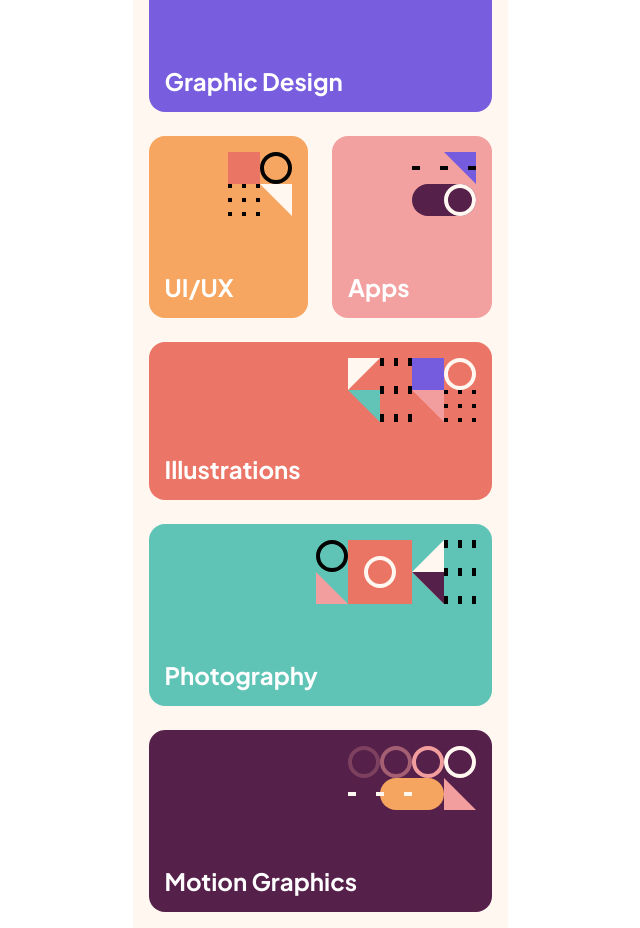
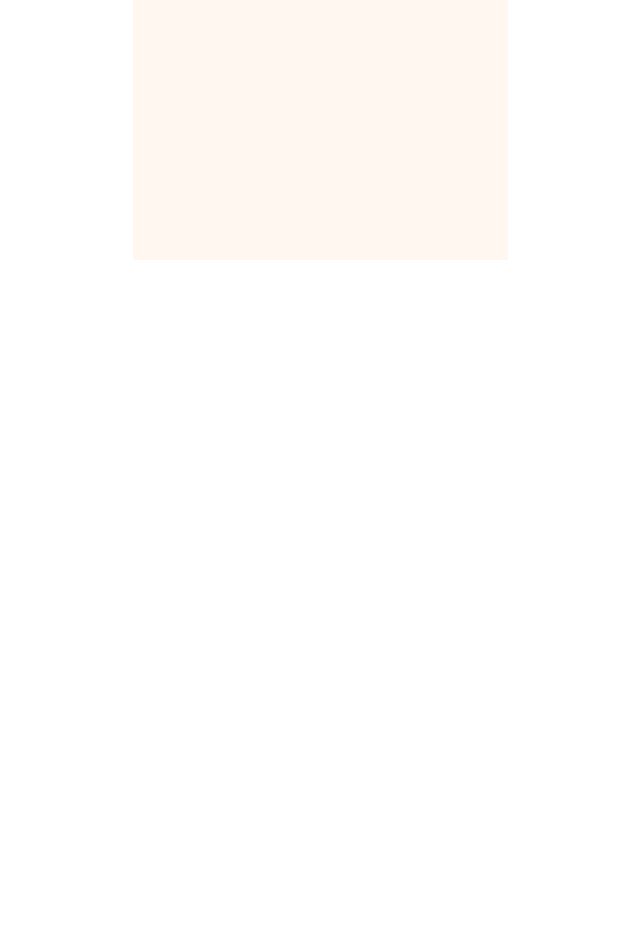
Before and after one commit to gmagnenat/single-page-design-portfolio, a React (Vite) app: page / in a window 1280 px wide. Shown: the part 540-1468 px from the top of the page, without its empty margins (320-960 px from the left). After the commit the page ends 800 px from the top, so only its background shows below. Built offline with nearby package versions, Linux system fonts and the light colour scheme.

Commit message:
Revert "Add grid system for the skillCards, add styling for the skills"
This reverts commit c8ae2973987482046349ddd4533fb48c0e74d38c.

```diff
--- a/src/components/SkillCard/SkillCard.jsx
+++ b/src/components/SkillCard/SkillCard.jsx
@@ -1,9 +1,9 @@
 import React from 'react';
 import './SkillCard.scss';
 
-const SkillCard = ({ image, skill, bgColor, className }) => {
+const SkillCard = ({ image, skill, bgColor }) => {
     return (
-        <div className={`skillCard bg-${bgColor} ${className}`}>
+        <div className={`skillCard bg-${bgColor}`}>
             <img className="skillCard__image" src={image} alt="" />
             <p className="skillCard__text">{skill}</p>
         </div>
--- a/src/components/SkillCard/SkillCard.scss
+++ b/src/components/SkillCard/SkillCard.scss
@@ -6,15 +6,18 @@
     display: flex;
     flex-direction: column;
     color: variables.$clr-neutral-100;
+}
 
-    &__image {
-        margin-left: auto;
-        max-height: 4rem;
-    }
+.skillCard__image {
+    margin-left: auto;
+    padding: variables.$fs-4 variables.$fs-4 0 0;
 }
 
 .skillCard__text {
     margin-top: auto;
+    // color: variables.$clr-white;
+    // color: #000; //temporary
     font-weight: variables.$fw-bold;
     font-size: variables.$fs-9;
+    padding-left: variables.$fs-4;
 }
--- a/src/components/Skills/Skills.jsx
+++ b/src/components/Skills/Skills.jsx
@@ -1,52 +1,17 @@
 import React from 'react';
+import './Skills.scss';
 import SkillCard from '../SkillCard/SkillCard';
-import imgGraphicDesign from '../../assets/pattern-graphic-design.svg';
-import imgIllustrations from '../../assets/pattern-illustrations.svg';
-import imgMotionGraphics from '../../assets/pattern-motion-graphics.svg';
-import imgPhotography from '../../assets/pattern-photography.svg';
-import imgUiUx from '../../assets/pattern-ui-ux.svg';
-import imgApps from '../../assets/pattern-apps.svg';
-import './Skills.scss';
+import img1 from '../../assets/pattern-graphic-design.svg';
+import img2 from '../../assets/pattern-illustrations.svg';
+import img3 from '../../assets/pattern-motion-graphics.svg';
+import img4 from '../../assets/pattern-photography.svg';
+import img5 from '../../assets/pattern-ui-ux.svg';
+import img6 from '../../assets/pattern-apps.svg';
 
 const Skills = () => {
     return (
         <div className="skills_grid">
-            <SkillCard
-                image={imgGraphicDesign}
-                skill={'Graphic Design'}
-                bgColor="blue"
-                className="col-12"
-            />
-            <SkillCard
-                image={imgUiUx}
-                skill={'UI/UX'}
-                bgColor="yellow"
-                className="col-6"
-            />
-            <SkillCard
-                image={imgApps}
-                skill={'Apps'}
-                bgColor="pink"
-                className="col-6"
-            />
-            <SkillCard
-                image={imgIllustrations}
-                skill={'Illustrations'}
-                bgColor="orange"
-                className="col-12"
-            />
-            <SkillCard
-                image={imgPhotography}
-                skill={'Photography'}
-                bgColor="cyan"
-                className="col-12"
-            />
-            <SkillCard
-                image={imgMotionGraphics}
-                skill={'Motion Graphics'}
-                bgColor="purple"
-                className="col-12"
-            />
+            <SkillCard image={img1} skill={'Graphic Design'} bgColor="blue" />
         </div>
     );
 };
--- a/src/components/Skills/Skills.scss
+++ b/src/components/Skills/Skills.scss
@@ -1,37 +1,5 @@
 @use '../../sass/abstracts/variables';
 
-$total-columns: 12;
-
-@for $column-count from 1 through $total-columns {
-    .col-#{$column-count} {
-        grid-column: span #{$column-count};
-    }
+.grid1 {
+  background-color: variables.$clr-blue;
 }
-
-.skills_grid {
-    display: grid;
-    gap: 1.5rem;
-
-    .skillCard {
-        padding: 1rem;
-    }
-
-    .skillCard:nth-of-type(1) {
-        height: 364px;
-
-        > img {
-            max-height: 100%;
-        }
-    }
-
-    .skillCard:nth-of-type(2),
-    .skillCard:nth-of-type(3),
-    .skillCard:nth-of-type(5),
-    .skillCard:nth-of-type(6) {
-        height: 182px;
-    }
-
-    .skillCard:nth-of-type(4) {
-        height: 158px;
-    }
-}
```
Also changed, not shown: 1 other file (tests, documents, lock files or other folders).
